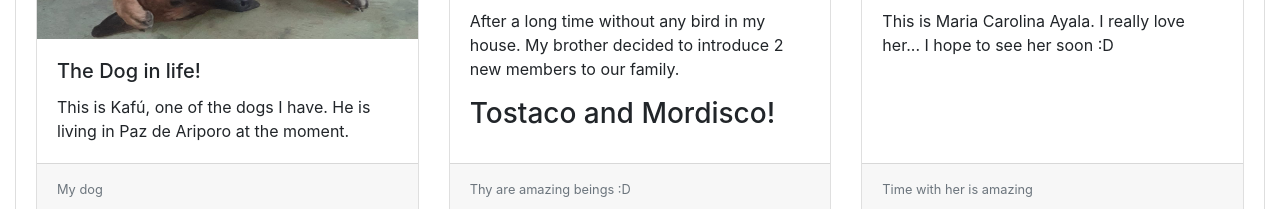
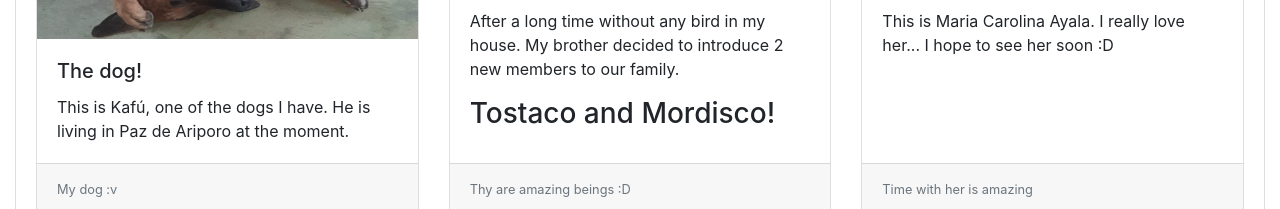
Before and after one commit to joseflorezc/ProgramacionConTecnologiasWeb-Secci-n1-JoseManuelFlorez-201632826-Entrega1, a plain HTML site: page ejercicio-pagina-personal/index.html in a window 1280 px wide. Shown: the part 498-707 px from the top of the page. Drawn offline with nearby package versions, Linux system fonts and the light colour scheme.

Commit message:
correccion en video

```diff
--- a/ejercicio-pagina-personal/index.html
+++ b/ejercicio-pagina-personal/index.html
@@ -93,14 +93,14 @@
                       height="300 px"
                     />
                     <div class="card-body">
-                      <h5 class="card-title">The Dog in life!</h5>
+                      <h5 class="card-title">The dog!</h5>
                       <p class="card-text">
                         This is Kafú, one of the dogs I have. He is living in
                         Paz de Ariporo at the moment.
                       </p>
                     </div>
                     <div class="card-footer">
-                      <small class="text-muted">My dog</small>
+                      <small class="text-muted">My dog :v</small>
                     </div>
                   </div>
                   <div class="card">
```
